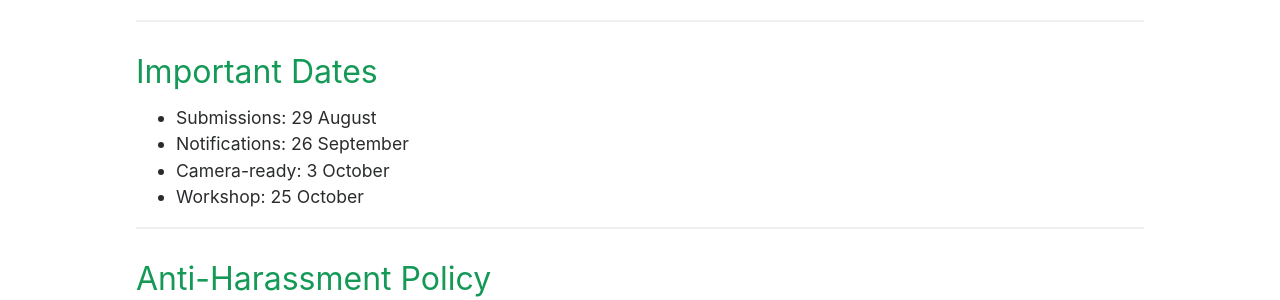
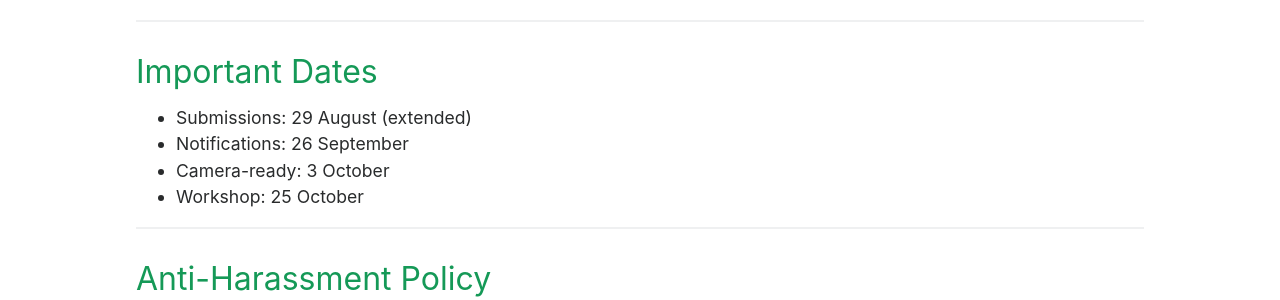
Before and after one commit to identity-aware-ai/identity-aware-ai.github.io, a Jekyll site: the page built from index.md, in a window 1280 px wide. Shown: the part 1058-1358 px from the top of the page. Built offline with Jekyll 4.4.1, drawn with Linux system fonts in a browser that asks for light colours.

Commit message:
add dates

```diff
--- a/index.md
+++ b/index.md
@@ -29,7 +29,7 @@ Contact us via email at [identity-aware-ai@googlegroups.com](mailto:identity-awa
 ---
 
 ## Important Dates
-- Submissions: 29 August
+- Submissions: 29 August (extended)
 - Notifications: 26 September
 - Camera-ready: 3 October
 - Workshop: 25 October
```
